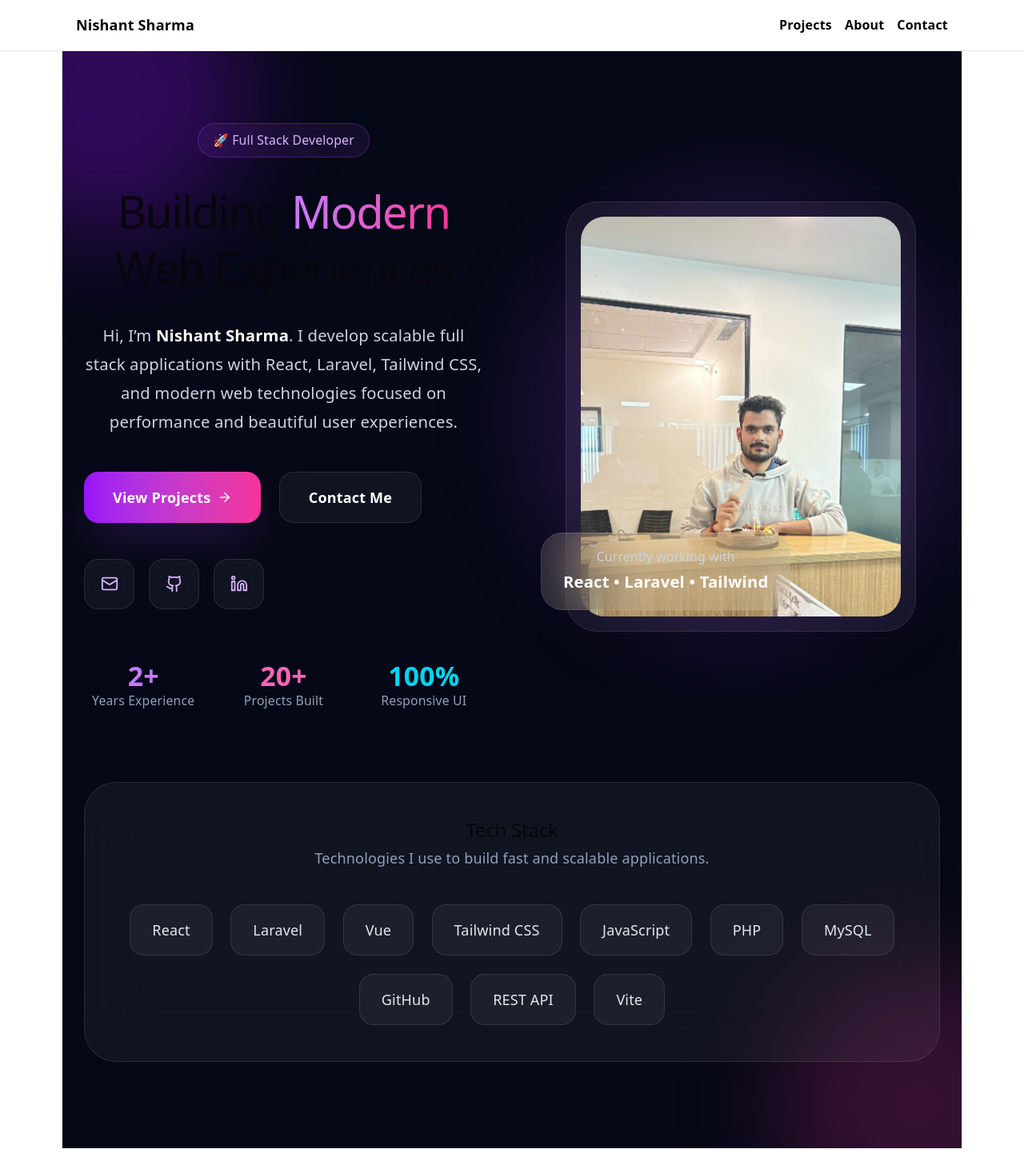
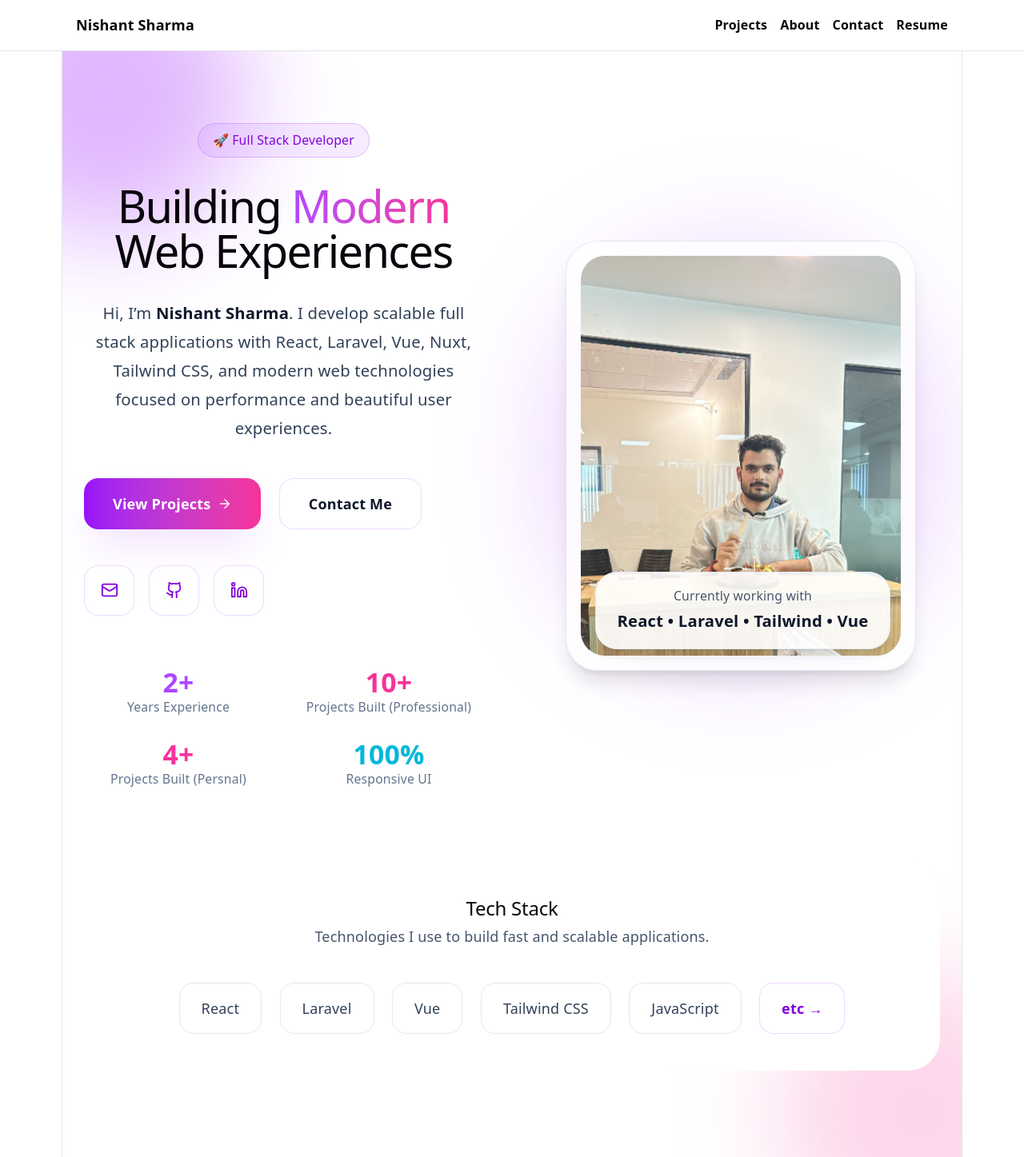
Before and after one commit to Nishant70-sharma/my-portfolio, a React (Vite) app: page / in a window 1280 px wide. Shown: the whole page at 80% size. Built offline with nearby package versions, Linux system fonts and the light colour scheme.

Commit message:
Change the Home UI and resume functionality

```diff
--- a/src/App.jsx
+++ b/src/App.jsx
@@ -3,8 +3,10 @@ import Home from "./pages/Home";
 import About from "./pages/About";
 import Projects from "./pages/Projects";
 import Contact from "./pages/Contact";
+import Resume from "./pages/Resume";
 import Layout from "./components/Layout";
 import NotFound from "./pages/NotFound";
+import TechTechnologies from "./pages/TechTechnologies";
 
 function App() {
   return (
@@ -15,8 +17,11 @@ function App() {
           <Route path="/about" element={<About />} />
           <Route path="/projects" element={<Projects />} />
           <Route path="/contact" element={<Contact />} />
+          <Route path="/resume" element={<Resume />} />
+          <Route path="/tech" element={<TechTechnologies />} />
 
           <Route path="/" element={<Navigate to="/" replace />} />
+
           <Route path="*" element={<NotFound />} />
         </Routes>
       </Layout>
--- a/src/components/Layout.jsx
+++ b/src/components/Layout.jsx
@@ -1,8 +1,8 @@
-import { useMemo } from "react";
 import { Link, NavLink } from "react-router-dom";
 
 export default function Layout({ children }) {
-  const year = useMemo(() => new Date().getFullYear(), []);
+  // NOTE: keep year hook only if used in footer/header.
+  // const year = useMemo(() => new Date().getFullYear(), []);
 
   const baseLinkStyle = {
     textDecoration: "none",
@@ -64,6 +64,20 @@ export default function Layout({ children }) {
             >
               Contact
             </NavLink>
+
+            <NavLink
+              to="/resume"
+              style={({ isActive }) =>
+                isActive
+                  ? {
+                      ...baseLinkStyle,
+                      color: "var(--accent)",
+                    }
+                  : baseLinkStyle
+              }
+            >
+              Resume
+            </NavLink>
           </nav>
         </div>
       </header>
--- a/src/pages/Home.jsx
+++ b/src/pages/Home.jsx
@@ -1,15 +1,10 @@
 import heroImg from "../assets/My_image.jpg";
 import { Link } from "react-router-dom";
-import {
-  Github,
-  Linkedin,
-  Mail,
-  ArrowRight,
-} from "lucide-react";
+import { Github, Linkedin, Mail, ArrowRight } from "lucide-react";
 
 export default function Home() {
   return (
-    <main className="relative min-h-screen overflow-hidden bg-[#050816] text-white">
+    <main className="relative min-h-screen overflow-hidden bg-white text-slate-900">
       {/* BACKGROUND EFFECTS */}
       <div className="absolute left-[-120px] top-[-120px] h-[350px] w-[350px] rounded-full bg-purple-600/30 blur-3xl" />
       <div className="absolute bottom-[-120px] right-[-120px] h-[350px] w-[350px] rounded-full bg-pink-500/20 blur-3xl" />
@@ -19,13 +14,13 @@ export default function Home() {
         <div className="grid items-center gap-16 lg:grid-cols-2">
           {/* LEFT */}
           <div>
-            <div className="inline-flex items-center rounded-full border border-purple-500/30 bg-purple-500/10 px-4 py-2 text-sm font-medium text-purple-300 backdrop-blur-xl">
+            <div className="inline-flex items-center rounded-full border border-purple-500/30 bg-purple-500/10 px-4 py-2 text-sm font-medium text-purple-700 backdrop-blur-xl">
               🚀 Full Stack Developer
             </div>
 
-            <h1 className="mt-7 text-5xl font-black leading-tight sm:text-6xl lg:text-7xl">
+            <h1 className="mt-7 text-5xl text-transparent sm:text-6xl lg:text-7xl">
               Building
-              <span className="bg-gradient-to-r from-purple-400 to-pink-500 bg-clip-text text-transparent">
+              <span className="bg-gradient-to-r from-purple-500 to-pink-500 bg-clip-text text-transparent">
                 {" "}
                 Modern
               </span>
@@ -33,13 +28,13 @@ export default function Home() {
               Web Experiences
             </h1>
 
-            <p className="mt-8 max-w-2xl text-lg leading-8 text-slate-300">
+            <p className="mt-8 max-w-2xl text-lg leading-8 text-slate-700">
               Hi, I’m{" "}
-              <span className="font-semibold text-white">
+              <span className="font-semibold text-slate-900">
                 Nishant Sharma
               </span>
-              . I develop scalable full stack applications with React,
-              Laravel, Tailwind CSS, and modern web technologies focused on
+              . I develop scalable full stack applications with React, Laravel,
+              Vue, Nuxt, Tailwind CSS, and modern web technologies focused on
               performance and beautiful user experiences.
             </p>
 
@@ -58,7 +53,7 @@ export default function Home() {
 
               <Link
                 to="/contact"
-                className="rounded-2xl border border-white/10 bg-white/5 px-8 py-4 font-semibold backdrop-blur-xl transition hover:border-purple-400/40 hover:bg-white/10"
+                className="rounded-2xl border border-purple-500/20 bg-white/60 px-8 py-4 font-semibold backdrop-blur-xl transition hover:border-purple-500/50 hover:bg-white/80 text-slate-900"
               >
                 Contact Me
               </Link>
@@ -67,17 +62,17 @@ export default function Home() {
             {/* SOCIALS */}
             <div className="mt-10 flex items-center gap-4">
               <a
-                href="mailto:your-email@example.com"
-                className="flex h-14 w-14 items-center justify-center rounded-2xl border border-white/10 bg-white/5 text-purple-300 backdrop-blur-xl transition hover:-translate-y-1 hover:border-purple-500/40"
+                href="mailto:ns695373@gmail.com"
+                className="flex h-14 w-14 items-center justify-center rounded-2xl border border-purple-500/20 bg-white/60 text-purple-700 backdrop-blur-xl transition hover:-translate-y-1 hover:border-purple-500/50"
               >
                 <Mail size={22} />
               </a>
 
               <a
-                href="https://github.com/"
+                href="https://github.com/Nishant70-sharma"
                 target="_blank"
                 rel="noreferrer"
-                className="flex h-14 w-14 items-center justify-center rounded-2xl border border-white/10 bg-white/5 text-purple-300 backdrop-blur-xl transition hover:-translate-y-1 hover:border-purple-500/40"
+                className="flex h-14 w-14 items-center justify-center rounded-2xl border border-purple-500/20 bg-white/60 text-purple-700 backdrop-blur-xl transition hover:-translate-y-1 hover:border-purple-500/50"
               >
                 <Github size={22} />
               </a>
@@ -86,39 +81,36 @@ export default function Home() {
                 href="https://linkedin.com/"
                 target="_blank"
                 rel="noreferrer"
-                className="flex h-14 w-14 items-center justify-center rounded-2xl border border-white/10 bg-white/5 text-purple-300 backdrop-blur-xl transition hover:-translate-y-1 hover:border-purple-500/40"
+                className="flex h-14 w-14 items-center justify-center rounded-2xl border border-purple-500/20 bg-white/60 text-purple-700 backdrop-blur-xl transition hover:-translate-y-1 hover:border-purple-500/50"
               >
                 <Linkedin size={22} />
               </a>
             </div>
 
             {/* STATS */}
-            <div className="mt-14 grid grid-cols-3 gap-6">
+            <div className="mt-14 grid grid-cols-2 gap-6">
               <div>
-                <h3 className="text-3xl font-black text-purple-400">
-                  2+
-                </h3>
-                <p className="mt-2 text-sm text-slate-400">
-                  Years Experience
+                <h3 className="text-3xl font-black text-purple-500">2+</h3>
+                <p className="mt-2 text-sm text-slate-500">Years Experience</p>
+              </div>
+
+              <div>
+                <h3 className="text-3xl font-black text-pink-500">10+</h3>
+                <p className="mt-2 text-sm text-slate-500">
+                  Projects Built (Professional)
                 </p>
               </div>
 
               <div>
-                <h3 className="text-3xl font-black text-pink-400">
-                  20+
-                </h3>
-                <p className="mt-2 text-sm text-slate-400">
-                  Projects Built
+                <h3 className="text-3xl font-black text-pink-500">4+</h3>
+                <p className="mt-2 text-sm text-slate-500">
+                  Projects Built (Persnal)
                 </p>
               </div>
 
               <div>
-                <h3 className="text-3xl font-black text-cyan-400">
-                  100%
-                </h3>
-                <p className="mt-2 text-sm text-slate-400">
-                  Responsive UI
-                </p>
+                <h3 className="text-3xl font-black text-cyan-500">100%</h3>
+                <p className="mt-2 text-sm text-slate-500">Responsive UI</p>
               </div>
             </div>
           </div>
@@ -129,7 +121,7 @@ export default function Home() {
             <div className="absolute inset-0 rounded-full bg-purple-500/20 blur-3xl" />
 
             {/* IMAGE CARD */}
-            <div className="relative overflow-hidden rounded-[40px] border border-white/10 bg-white/5 p-4 shadow-2xl backdrop-blur-2xl">
+            <div className="relative overflow-hidden rounded-[40px] border border-slate-200 bg-white/80 p-4 shadow-xl backdrop-blur-2xl">
               <img
                 src={heroImg}
                 alt="Nishant Sharma"
@@ -138,13 +130,11 @@ export default function Home() {
             </div>
 
             {/* FLOATING CARD */}
-            <div className="absolute bottom-6 left-0 rounded-3xl border border-white/10 bg-white/10 px-6 py-4 backdrop-blur-2xl">
-              <p className="text-sm text-slate-300">
-                Currently working with
-              </p>
+            <div className="absolute bottom-6 left-15 rounded-3xl border border-slate-200 bg-white/90 px-6 py-4 shadow-lg">
+              <p className="text-sm text-slate-600">Currently working with</p>
 
-              <h4 className="mt-1 text-lg font-bold">
-                React • Laravel • Tailwind
+              <h4 className="mt-1 text-lg font-bold text-slate-900">
+                React • Laravel • Tailwind • Vue
               </h4>
             </div>
           </div>
@@ -153,18 +143,16 @@ export default function Home() {
 
       {/* SKILLS */}
       <section className="relative mx-auto max-w-7xl px-6 pb-24">
-        <div className="rounded-[40px] border border-white/10 bg-white/5 p-10 backdrop-blur-2xl">
+        <div className="rounded-[40px] border border-white/10 bg-white p-10 backdrop-blur-2xl">
           <div className="mb-10 text-center">
-            <h2 className="text-4xl font-black">
-              Tech Stack
-            </h2>
+            <h2 className="text-4xl text-slate-800">Tech Stack</h2>
 
-            <p className="mt-4 text-slate-400">
+            <p className="mt-4 text-slate-600">
               Technologies I use to build fast and scalable applications.
             </p>
           </div>
 
-          <div className="flex flex-wrap justify-center gap-5">
+          <div className="flex flex-wrap items-center justify-center gap-5">
             {[
               "React",
               "Laravel",
@@ -176,14 +164,26 @@ export default function Home() {
               "GitHub",
               "REST API",
               "Vite",
-            ].map((tech) => (
+              "PostgreSQL",
+              "vercel",
+              "Netlify",
+            ]
+              .slice(0, 5)
+              .map((tech) => (
                 <div
                   key={tech}
-                className="rounded-2xl border border-white/10 bg-white/5 px-6 py-4 font-medium text-slate-200 transition hover:-translate-y-1 hover:border-purple-500/40"
+                  className="rounded-2xl border border-slate-200 bg-white px-6 py-4 font-medium text-slate-700 transition hover:-translate-y-1 hover:border-purple-300"
                 >
                   {tech}
                 </div>
               ))}
+
+            <Link
+              to="/tech"
+              className="rounded-2xl border border-purple-500/20 bg-white/60 px-6 py-4 font-semibold text-purple-700 backdrop-blur-xl transition hover:border-purple-500/50 hover:bg-white/80"
+            >
+              etc →
+            </Link>
           </div>
         </div>
       </section>
--- /dev/null
+++ b/src/pages/Resume.jsx
@@ -0,0 +1,44 @@
+import { Download, FileText } from "lucide-react";
+
+export default function Resume() {
+  const pdfUrl = "/nishant_resume.pdf";
+
+  return (
+    <main className="mx-auto max-w-7xl px-6 py-20">
+      <section className="rounded-[40px] border border-white/10 bg-white/5 p-8 backdrop-blur-2xl">
+        <div className="flex flex-col gap-6 md:flex-row md:items-center md:justify-between">
+          <div className="text-left">
+            <h1 className="text-4xl font-bold">Resume</h1>
+            <p className="mt-3 max-w-2xl text-lg leading-8 text-slate-300">
+              View and download my resume.
+            </p>
+          </div>
+
+          <a
+            href={pdfUrl}
+            download="nishant_resume.pdf"
+            className="inline-flex items-center gap-2 rounded-2xl bg-gradient-to-r from-purple-600 to-pink-500 px-7 py-4 font-semibold text-white shadow-2xl shadow-purple-500/20 transition hover:scale-105"
+          >
+            <Download size={18} />
+            Download PDF
+          </a>
+        </div>
+
+        <div className="mt-8 overflow-hidden rounded-3xl border border-white/10 bg-white/5">
+          <div className="relative">
+            <div className="pointer-events-none absolute left-4 top-4 z-10 inline-flex items-center gap-2 rounded-full border border-white/10 bg-black/30 px-4 py-2 text-sm text-white">
+              <FileText size={16} />
+              PDF Preview
+            </div>
+
+            <iframe
+              title="Resume PDF"
+              src={pdfUrl}
+              className="h-[70vh] w-full bg-white"
+            />
+          </div>
+        </div>
+      </section>
+    </main>
+  );
+}
--- /dev/null
+++ b/src/pages/TechTechnologies.jsx
@@ -0,0 +1,54 @@
+import { Link } from "react-router-dom";
+
+const allTechnologies = [
+  "React",
+  "Laravel",
+  "Vue",
+  "Nuxt.js",
+  "Tailwind CSS",
+  "JavaScript",
+  "PHP",
+  "MySQL",
+  "GitHub",
+  "REST API",
+  "Vite",
+  "PostgreSQL",
+  "vercel",
+  "Netlify",
+];
+
+export default function TechTechnologies() {
+  return (
+    <main className="mx-auto max-w-7xl px-6 py-20">
+      <section className="rounded-[40px] border border-white/10 bg-white/5 p-10 backdrop-blur-2xl">
+        <div className="mb-8 text-center">
+          <h1 className="text-4xl font-bold">Tech Technologies</h1>
+          <p className="mx-auto mt-4 max-w-2xl text-lg leading-8 text-slate-300">
+            Full list of technologies I use to build fast, scalable
+            applications.
+          </p>
+        </div>
+
+        <div className="flex flex-wrap justify-center gap-5">
+          {allTechnologies.map((tech) => (
+            <div
+              key={tech}
+              className="rounded-2xl border border-slate-200 bg-white px-6 py-4 font-medium text-slate-700 transition hover:-translate-y-1 hover:border-purple-300"
+            >
+              {tech}
+            </div>
+          ))}
+        </div>
+
+        <div className="mt-10 flex justify-center">
+          <Link
+            to="/"
+            className="rounded-2xl border border-purple-500/20 bg-white/60 px-7 py-4 font-semibold backdrop-blur-xl transition hover:border-purple-500/50 hover:bg-white/80 text-slate-900"
+          >
+            Back to Home
+          </Link>
+        </div>
+      </section>
+    </main>
+  );
+}
```
Also changed, not shown: 2 other files (tests, documents, lock files or other folders). Lines whose indentation alone changed are shown as unchanged.
